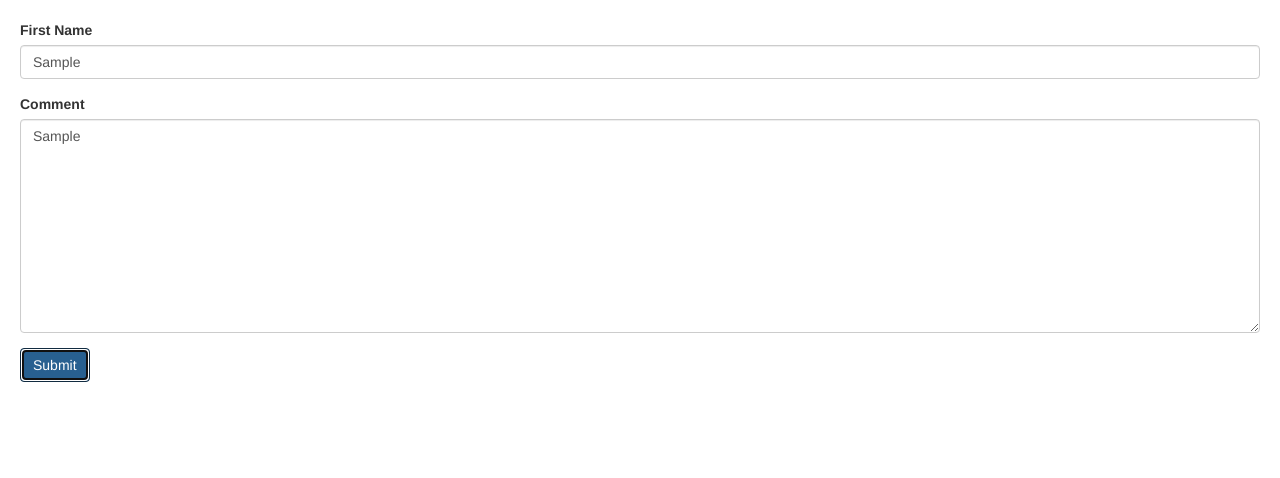
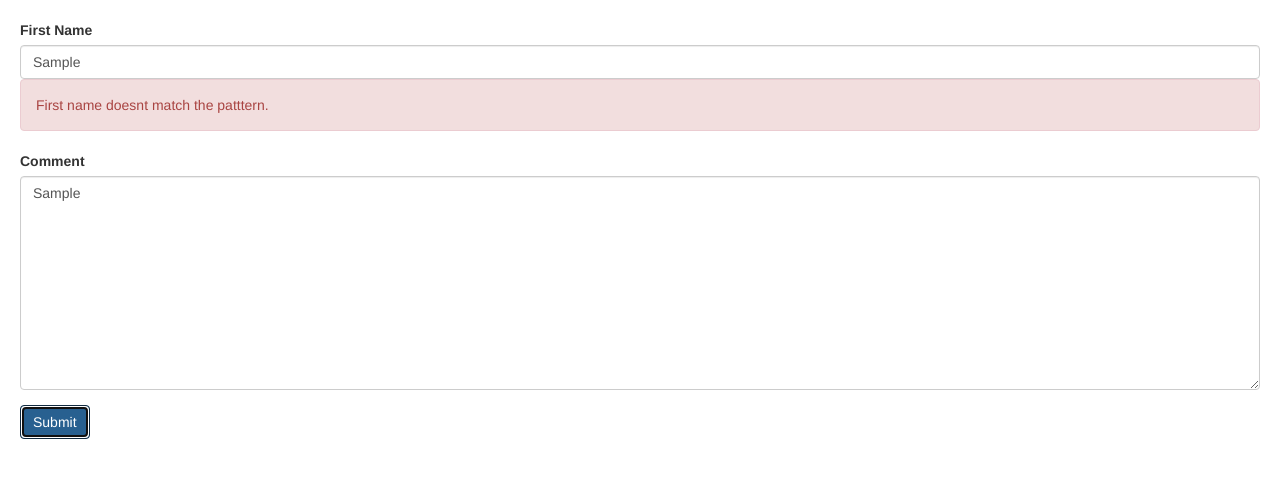
Before and after one commit to Vnkakmt/AngularFundamentals, an Angular app: page / in a window 1280 px wide. Both pictures are taken after typing "Sample", "Sample" into the empty fields and a click on the button "Submit". Shown: the top 478 px of the page. Built offline with nearby package versions, Linux system fonts and the light colour scheme.

Commit message:
Template Driven Forms:- Specific Validation errors

```diff
--- a/src/app/contact-form/contact-form.component.html
+++ b/src/app/contact-form/contact-form.component.html
@@ -1,8 +1,13 @@
 <form>
     <div class="form-group">
         <label for="firstName">First Name</label>
-        <input required ngModel name="firstName" #firstName="ngModel" (change)="log(firstName)" id="firstName" type="text" class="form-control">
-        <div class="alert alert-danger" *ngIf="firstName.touched && !firstName.valid">First name is required</div>
+        <input required minlength="3" maxlength="10" pattern="banana" ngModel name="firstName" #firstName="ngModel" (change)="log(firstName)" id="firstName" type="text" class="form-control">
+        <div class="alert alert-danger" *ngIf="firstName.touched && !firstName.valid">
+            <div *ngIf="firstName.errors?.['required']">First Name is required</div>
+            <div *ngIf="firstName.errors?.['minlength']">First name should be minimum {{firstName.errors?.['minlength'].requiredLength}}.</div>
+            <div *ngIf="firstName.errors?.['pattern']">First name doesnt match the patttern.</div>
+
+        </div>
     </div>
 <div class="form-group">
     <label for="comment">Comment</label>
```
